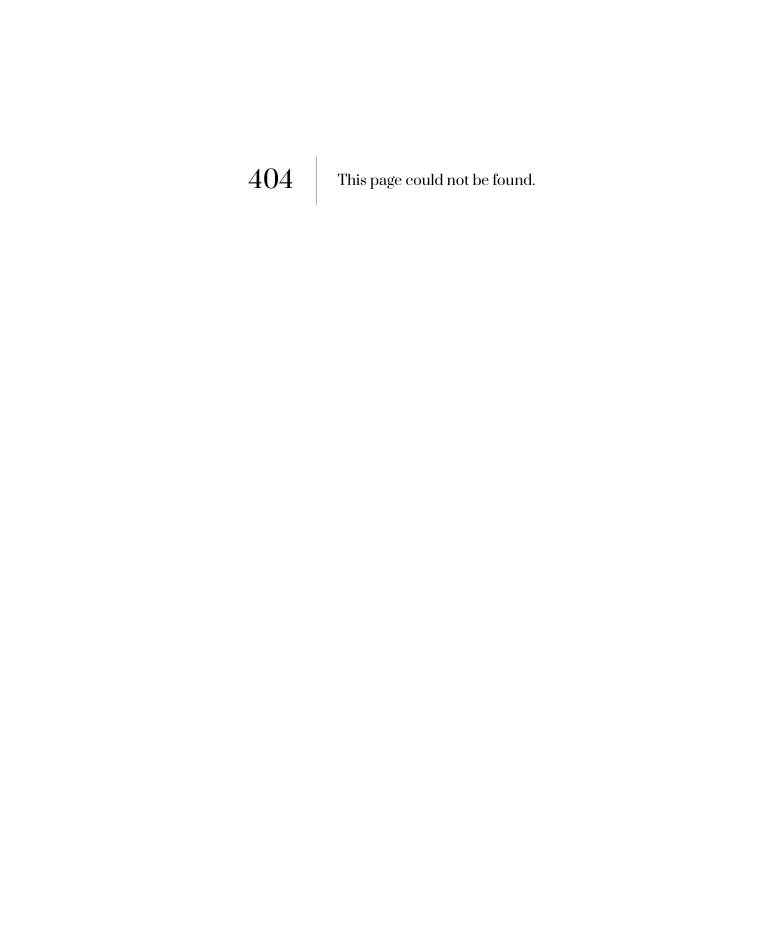
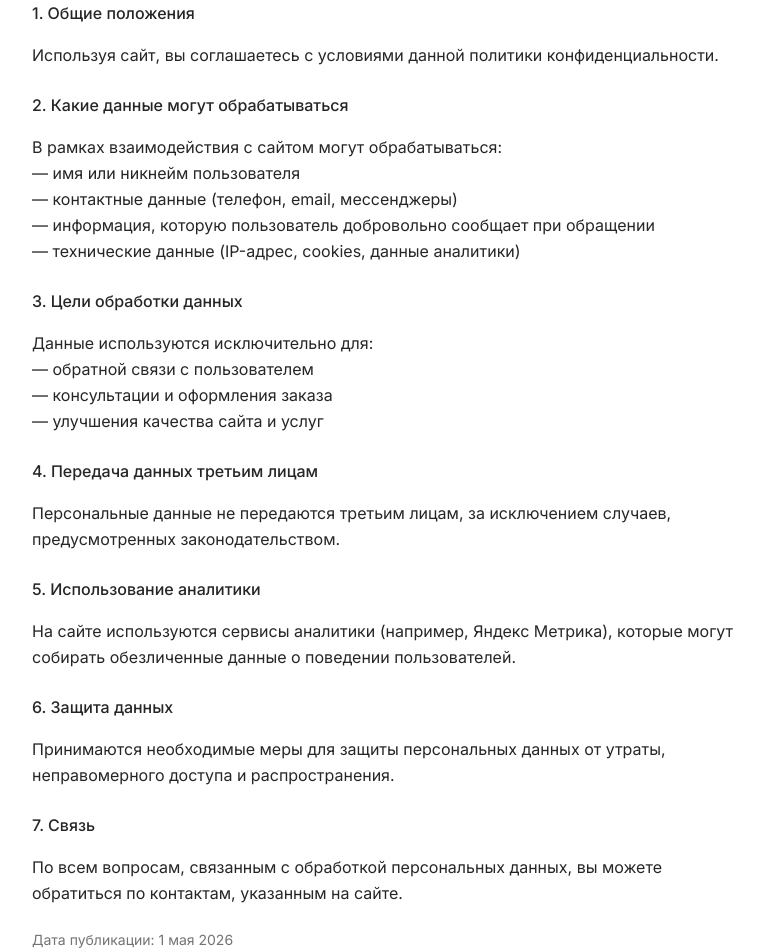
Before and after one commit to rasskazovanatalya/magic-strass-site, a Next.js app: page /privacy in a window 1280 px wide. Before the commit this address had no page. Shown: the part 220-1172 px from the top of the page, without its empty margins (248-1009 px from the left). Before the commit the page ends 800 px from the top, so only its background shows below. Built offline with nearby package versions, Linux system fonts and the light colour scheme.

Commit message:
privacy page

```diff
--- /dev/null
+++ b/src/app/privacy/page.tsx
@@ -0,0 +1,59 @@
+export default function PrivacyPage() {
+  return (
+    <main className="max-w-3xl mx-auto px-6 py-20 text-neutral-800 leading-relaxed">
+      <h1 className="text-2xl mb-8 tracking-[0.04em]">
+        Политика конфиденциальности
+      </h1>
+
+      <p className="mb-6">
+        Настоящая политика конфиденциальности определяет порядок обработки и защиты персональных данных пользователей сайта magiya-straz.ru.
+      </p>
+
+      <p className="mb-4 font-medium">1. Общие положения</p>
+      <p className="mb-6">
+        Используя сайт, вы соглашаетесь с условиями данной политики конфиденциальности.
+      </p>
+
+      <p className="mb-4 font-medium">2. Какие данные могут обрабатываться</p>
+      <p className="mb-6">
+        В рамках взаимодействия с сайтом могут обрабатываться:
+        <br />— имя или никнейм пользователя
+        <br />— контактные данные (телефон, email, мессенджеры)
+        <br />— информация, которую пользователь добровольно сообщает при обращении
+        <br />— технические данные (IP-адрес, cookies, данные аналитики)
+      </p>
+
+      <p className="mb-4 font-medium">3. Цели обработки данных</p>
+      <p className="mb-6">
+        Данные используются исключительно для:
+        <br />— обратной связи с пользователем
+        <br />— консультации и оформления заказа
+        <br />— улучшения качества сайта и услуг
+      </p>
+
+      <p className="mb-4 font-medium">4. Передача данных третьим лицам</p>
+      <p className="mb-6">
+        Персональные данные не передаются третьим лицам, за исключением случаев, предусмотренных законодательством.
+      </p>
+
+      <p className="mb-4 font-medium">5. Использование аналитики</p>
+      <p className="mb-6">
+        На сайте используются сервисы аналитики (например, Яндекс Метрика), которые могут собирать обезличенные данные о поведении пользователей.
+      </p>
+
+      <p className="mb-4 font-medium">6. Защита данных</p>
+      <p className="mb-6">
+        Принимаются необходимые меры для защиты персональных данных от утраты, неправомерного доступа и распространения.
+      </p>
+
+      <p className="mb-4 font-medium">7. Связь</p>
+      <p className="mb-6">
+        По всем вопросам, связанным с обработкой персональных данных, вы можете обратиться по контактам, указанным на сайте.
+      </p>
+
+      <p className="text-sm text-neutral-500">
+        Дата публикации: 1 мая 2026
+      </p>
+    </main>
+  );
+}
```
